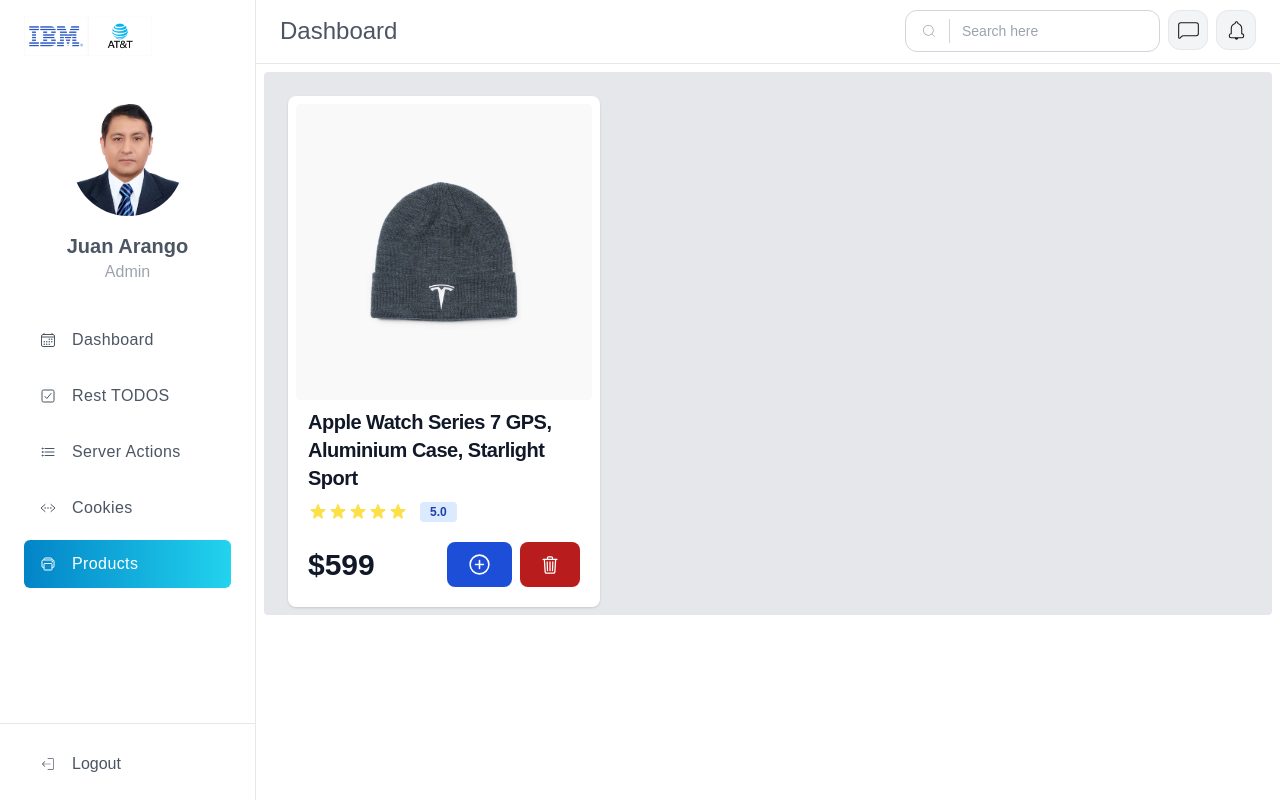
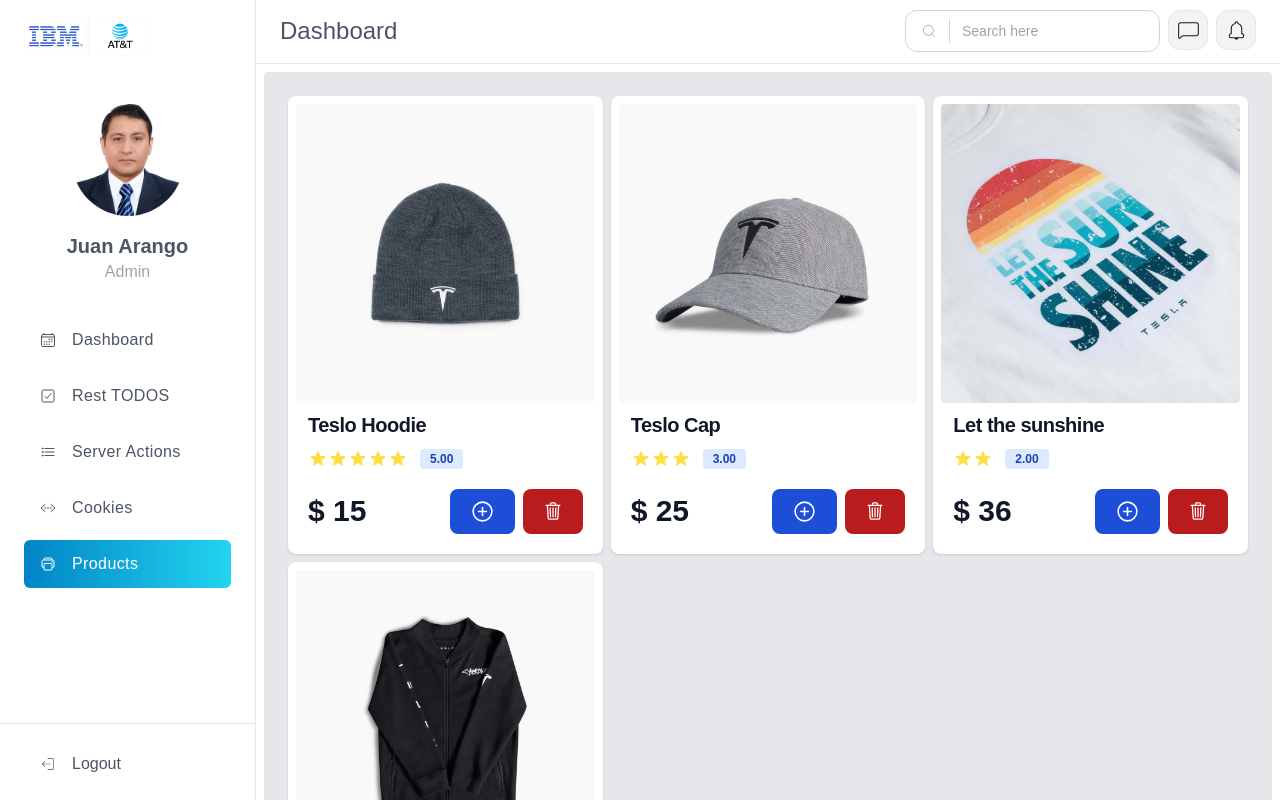
Before and after one commit to juan-arango35/admin-todo-fh, a Next.js app: page /dashboard/products in a window 1280 px wide. Shown: the top 800 px of the page. Built offline with nearby package versions, Linux system fonts and the light colour scheme.

Commit message:
agrega card de carrito de compras

```diff
--- a/src/app/dashboard/products/page.tsx
+++ b/src/app/dashboard/products/page.tsx
@@ -1,13 +1,18 @@
-import { ProductCard } from '@/products/components/ProductCard'
-import React from 'react'
-
+import { ProductCard } from "@/products/components/ProductCard";
+import { products } from "@/products/data/products";
+import React from "react";
 
 const ProductsPage = () => {
   return (
-    <div className='grid grid-cols-1 sm:grid-cols-3 gap-3'>
-    <ProductCard/>
+    <div className="grid grid-cols-1 sm:grid-cols-3 gap-2">
+      {products.map((product) => (
+        <ProductCard
+          key={product.id}
+          {...product} //le pasamos todas las propiedades del producto
+        />
+      ))}
     </div>
-  )
-}
+  );
+};
 
-export default ProductsPage
+export default ProductsPage;
--- a/src/products/components/ProductCard.tsx
+++ b/src/products/components/ProductCard.tsx
@@ -1,92 +1,67 @@
+import Image from "next/image";
+import { IoAddCircleOutline, IoTrashOutline } from "react-icons/io5";
 
-import Image from "next/image"
-import { IoAddCircleOutline, IoTrashOutline } from "react-icons/io5"
+import Star from "./Star";
 
-export const ProductCard = () => {
+interface CardProps {
+  id: string;
+  name: string;
+  price: number;
+  rating: number;
+  image: string;
+}
+
+export const ProductCard = ({ id, name, price, rating, image }: CardProps) => {
   return (
     <div className="bg-white shadow rounded-lg max-w-sm dark:bg-gray-800 dark:border-gray-100">
-
       {/* Product Image */}
       <div className="p-2">
         <Image
-            width={500}
-            height={500}
-            className="rounded"
-            src="/images/products/1623735-00-A_0_2000.jpg"
-            alt="product image" />
+          width={500}
+          height={500}
+          className="rounded"
+          src={image}
+          alt="product image"
+        />
       </div>
 
       {/* Title */}
       <div className="px-5 pb-5">
         <a href="#">
-          <h3 className="text-gray-900 font-semibold text-xl tracking-tight dark:text-white">Apple Watch Series 7
-            GPS, Aluminium Case, Starlight Sport</h3>
+          <h3 className="text-gray-900 font-semibold text-xl tracking-tight dark:text-white">
+            {name}
+          </h3>
         </a>
         <div className="flex items-center mt-2.5 mb-5">
-
-
-          {/* Stars */}
-          <svg className="w-5 h-5 text-yellow-300" fill="currentColor" viewBox="0 0 20 20"
-            xmlns="http://www.w3.org/2000/svg">
-            <path
-              d="M9.049 2.927c.3-.921 1.603-.921 1.902 0l1.07 3.292a1 1 0 00.95.69h3.462c.969 0 1.371 1.24.588 1.81l-2.8 2.034a1 1 0 00-.364 1.118l1.07 3.292c.3.921-.755 1.688-1.54 1.118l-2.8-2.034a1 1 0 00-1.175 0l-2.8 2.034c-.784.57-1.838-.197-1.539-1.118l1.07-3.292a1 1 0 00-.364-1.118L2.98 8.72c-.783-.57-.38-1.81.588-1.81h3.461a1 1 0 00.951-.69l1.07-3.292z">
-            </path>
-          </svg>
-
-          <svg className="w-5 h-5 text-yellow-300" fill="currentColor" viewBox="0 0 20 20"
-            xmlns="http://www.w3.org/2000/svg">
-            <path
-              d="M9.049 2.927c.3-.921 1.603-.921 1.902 0l1.07 3.292a1 1 0 00.95.69h3.462c.969 0 1.371 1.24.588 1.81l-2.8 2.034a1 1 0 00-.364 1.118l1.07 3.292c.3.921-.755 1.688-1.54 1.118l-2.8-2.034a1 1 0 00-1.175 0l-2.8 2.034c-.784.57-1.838-.197-1.539-1.118l1.07-3.292a1 1 0 00-.364-1.118L2.98 8.72c-.783-.57-.38-1.81.588-1.81h3.461a1 1 0 00.951-.69l1.07-3.292z">
-            </path>
-          </svg>
-
-          <svg className="w-5 h-5 text-yellow-300" fill="currentColor" viewBox="0 0 20 20"
-            xmlns="http://www.w3.org/2000/svg">
-            <path
-              d="M9.049 2.927c.3-.921 1.603-.921 1.902 0l1.07 3.292a1 1 0 00.95.69h3.462c.969 0 1.371 1.24.588 1.81l-2.8 2.034a1 1 0 00-.364 1.118l1.07 3.292c.3.921-.755 1.688-1.54 1.118l-2.8-2.034a1 1 0 00-1.175 0l-2.8 2.034c-.784.57-1.838-.197-1.539-1.118l1.07-3.292a1 1 0 00-.364-1.118L2.98 8.72c-.783-.57-.38-1.81.588-1.81h3.461a1 1 0 00.951-.69l1.07-3.292z">
-            </path>
-          </svg>
-
-          <svg className="w-5 h-5 text-yellow-300" fill="currentColor" viewBox="0 0 20 20"
-            xmlns="http://www.w3.org/2000/svg">
-            <path
-              d="M9.049 2.927c.3-.921 1.603-.921 1.902 0l1.07 3.292a1 1 0 00.95.69h3.462c.969 0 1.371 1.24.588 1.81l-2.8 2.034a1 1 0 00-.364 1.118l1.07 3.292c.3.921-.755 1.688-1.54 1.118l-2.8-2.034a1 1 0 00-1.175 0l-2.8 2.034c-.784.57-1.838-.197-1.539-1.118l1.07-3.292a1 1 0 00-.364-1.118L2.98 8.72c-.783-.57-.38-1.81.588-1.81h3.461a1 1 0 00.951-.69l1.07-3.292z">
-            </path>
-          </svg>
-
-          <svg className="w-5 h-5 text-yellow-300" fill="currentColor" viewBox="0 0 20 20"
-            xmlns="http://www.w3.org/2000/svg">
-            <path
-              d="M9.049 2.927c.3-.921 1.603-.921 1.902 0l1.07 3.292a1 1 0 00.95.69h3.462c.969 0 1.371 1.24.588 1.81l-2.8 2.034a1 1 0 00-.364 1.118l1.07 3.292c.3.921-.755 1.688-1.54 1.118l-2.8-2.034a1 1 0 00-1.175 0l-2.8 2.034c-.784.57-1.838-.197-1.539-1.118l1.07-3.292a1 1 0 00-.364-1.118L2.98 8.72c-.783-.57-.38-1.81.588-1.81h3.461a1 1 0 00.951-.69l1.07-3.292z">
-            </path>
-          </svg>
+          {Array(rating)
+            .fill(0)
+            .map((x, index) => (
+              <Star key={index} />
+            ))}
 
           {/* Rating Number */}
           <span className="bg-blue-100 text-blue-800 text-xs font-semibold mr-2 px-2.5 py-0.5 rounded dark:bg-blue-200 dark:text-blue-800 ml-3">
-            5.0
+            {rating.toFixed(2)}
           </span>
         </div>
 
-
         {/* Price and Add to Cart */}
         <div className="flex items-center justify-between">
-          <span className="text-3xl font-bold text-gray-900 dark:text-white">$599</span>
+          <span className="text-3xl font-bold text-gray-900 dark:text-white">
+            {" "}
+            $ {price}
+          </span>
 
           <div className="flex">
-            <button
-              className="text-white mr-2 bg-blue-700 hover:bg-blue-800 focus:ring-4 focus:ring-blue-300 font-medium rounded-lg text-sm px-5 py-2.5 text-center dark:bg-blue-600 dark:hover:bg-blue-700 dark:focus:ring-blue-800">
-                <IoAddCircleOutline size={25} />
+            <button className="text-white mr-2 bg-blue-700 hover:bg-blue-800 focus:ring-4 focus:ring-blue-300 font-medium rounded-lg text-sm px-5 py-2.5 text-center dark:bg-blue-600 dark:hover:bg-blue-700 dark:focus:ring-blue-800">
+              <IoAddCircleOutline size={25} />
             </button>
-            <button
-              className="text-white bg-red-700 hover:bg-red-800 focus:ring-4 focus:ring-blue-300 font-medium rounded-lg text-sm px-5 py-2.5 text-center dark:bg-red-600 dark:hover:bg-red-700 dark:focus:ring-red-800">
-                <IoTrashOutline size={20} />
+            <button className="text-white bg-red-700 hover:bg-red-800 focus:ring-4 focus:ring-blue-300 font-medium rounded-lg text-sm px-5 py-2.5 text-center dark:bg-red-600 dark:hover:bg-red-700 dark:focus:ring-red-800">
+              <IoTrashOutline size={20} />
             </button>
           </div>
-
         </div>
-
-
       </div>
     </div>
-  )
-}
+  );
+};
--- /dev/null
+++ b/src/products/components/Star.tsx
@@ -0,0 +1,16 @@
+import React from "react";
+
+const Star = () => {
+  return (
+    <svg
+      className="w-5 h-5 text-yellow-300"
+      fill="currentColor"
+      viewBox="0 0 20 20"
+      xmlns="http://www.w3.org/2000/svg"
+    >
+      <path d="M9.049 2.927c.3-.921 1.603-.921 1.902 0l1.07 3.292a1 1 0 00.95.69h3.462c.969 0 1.371 1.24.588 1.81l-2.8 2.034a1 1 0 00-.364 1.118l1.07 3.292c.3.921-.755 1.688-1.54 1.118l-2.8-2.034a1 1 0 00-1.175 0l-2.8 2.034c-.784.57-1.838-.197-1.539-1.118l1.07-3.292a1 1 0 00-.364-1.118L2.98 8.72c-.783-.57-.38-1.81.588-1.81h3.461a1 1 0 00.951-.69l1.07-3.292z"></path>
+    </svg>
+  );
+};
+
+export default Star;
```
